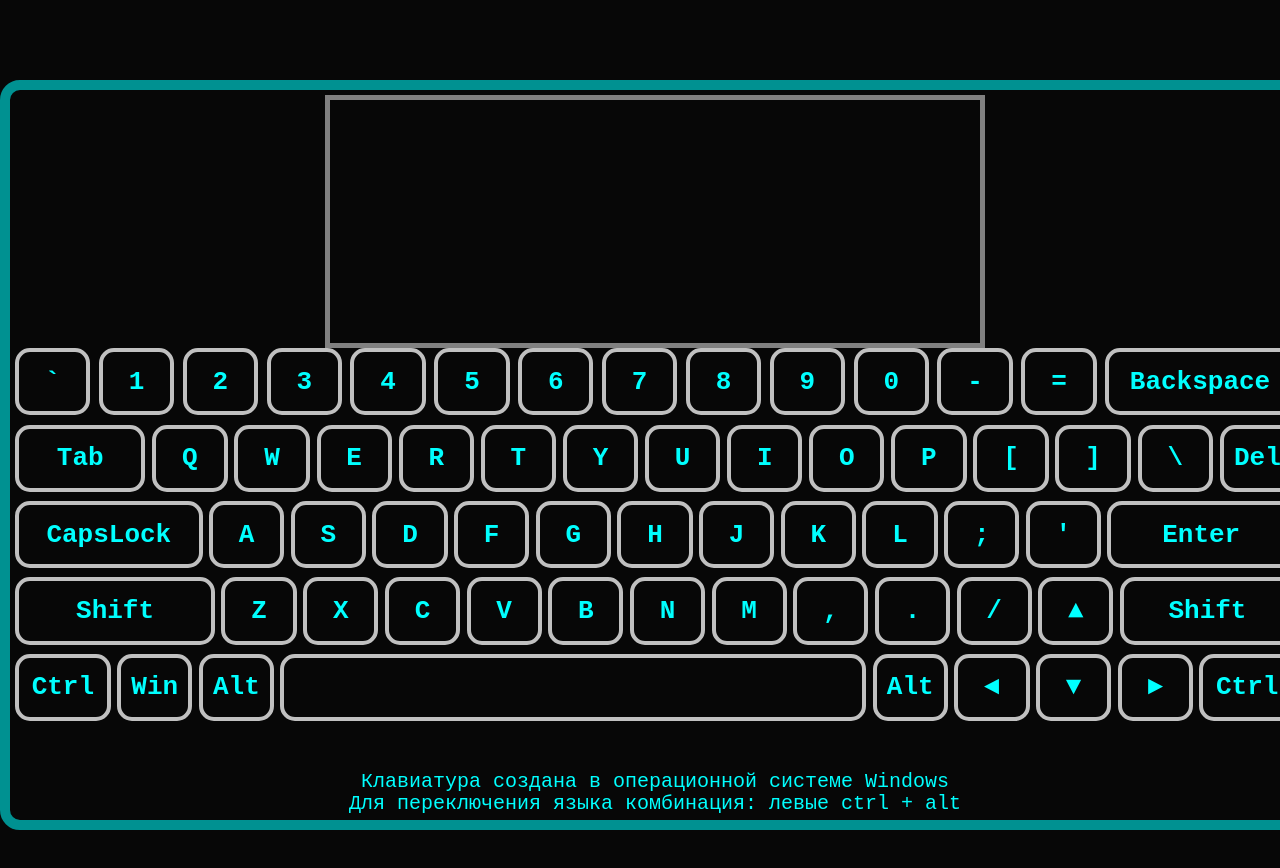
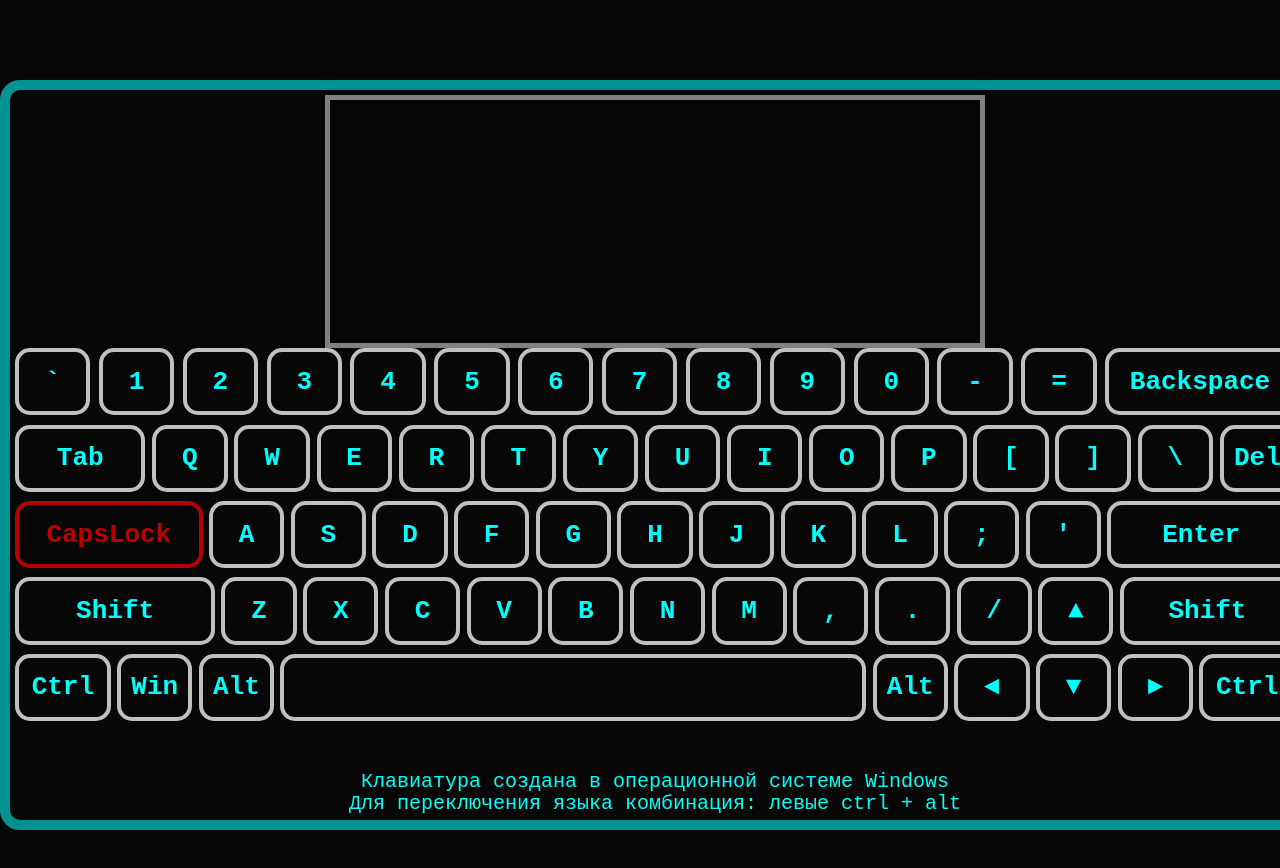
Before and after one commit to FeuerImBlut/virtual-keyboard, a website with bundled scripts: page index.html in a window 1280 px wide. Both pictures are taken after a click on the button "CapsLock". Shown: the top 868 px of the page. Built offline with nearby package versions, Linux system fonts and the light colour scheme.

Commit message:
fix: fix bugs

```diff
--- a/keyboard/keyboard.css
+++ b/keyboard/keyboard.css
@@ -8,7 +8,6 @@
 
 
 .container {
-    /* background-color: rgba(175, 171, 171, 0.602); */
     width: 1280px;
     height: 720px;
     margin: 10vh auto;
@@ -40,7 +39,6 @@ textarea {
 }
 
 .keyboard {
-    /* background-color: rgba(0, 128, 0, 0.564); */
     height: 60%;
     width: 100%;
     user-select: none;
@@ -64,7 +62,6 @@ textarea {
     display: block;
     border: none;
     border-radius: 15px;
-    /* background-color: rgb(82, 25, 136); */
     border: 4px silver solid;
     font-weight: bold;
     font-size: 26px;
@@ -74,13 +71,15 @@ textarea {
 }
 
 .keyboard-key.active {
-    /* background-color: rgb(117, 93, 139); */
     color: rgba(184, 0, 0, 0.993);
-    border:  4px solid rgba(184, 0, 0, 0.993);
+    border: 4px solid rgba(184, 0, 0, 0.993);
     border-radius: 20px;
-    /* font-size: 20px; */
     transform: scale3d(0.93, 0.93, 1);
+}
 
+.keyboard-key.caps {
+    color: rgba(184, 0, 0, 0.993);
+    border: 4px solid rgba(184, 0, 0, 0.993);
 }
 
 .Backspace {
--- a/keyboard/keyboard.js
+++ b/keyboard/keyboard.js
@@ -100,6 +100,7 @@ class virtualKeyboard {
     keysBackLight() {
         let pressed = new Set();
         const virtualKeys = document.querySelectorAll(".keyboard-key");
+        const capsLock = document.querySelector(".CapsLock");
         virtualKeys.forEach(element => {
             if (element.dataset.Key == "Backspace") {
                 element.addEventListener("mousedown", () => {
@@ -113,6 +114,7 @@ class virtualKeyboard {
             }
             else if (element.dataset.Key == "CapsLock") {
                 element.addEventListener("click", () => {
+                    capsLock.classList.toggle("caps");
                     this.toggleCapsLock();
                 });
             }
@@ -169,6 +171,7 @@ class virtualKeyboard {
             else {
                 if (e.code == "CapsLock") {
                     this.toggleCapsLock();
+                    capsLock.classList.toggle("caps");
                 }
                 else if (e.code == "Backspace") {
                     this.deletesymbol("b");
```
